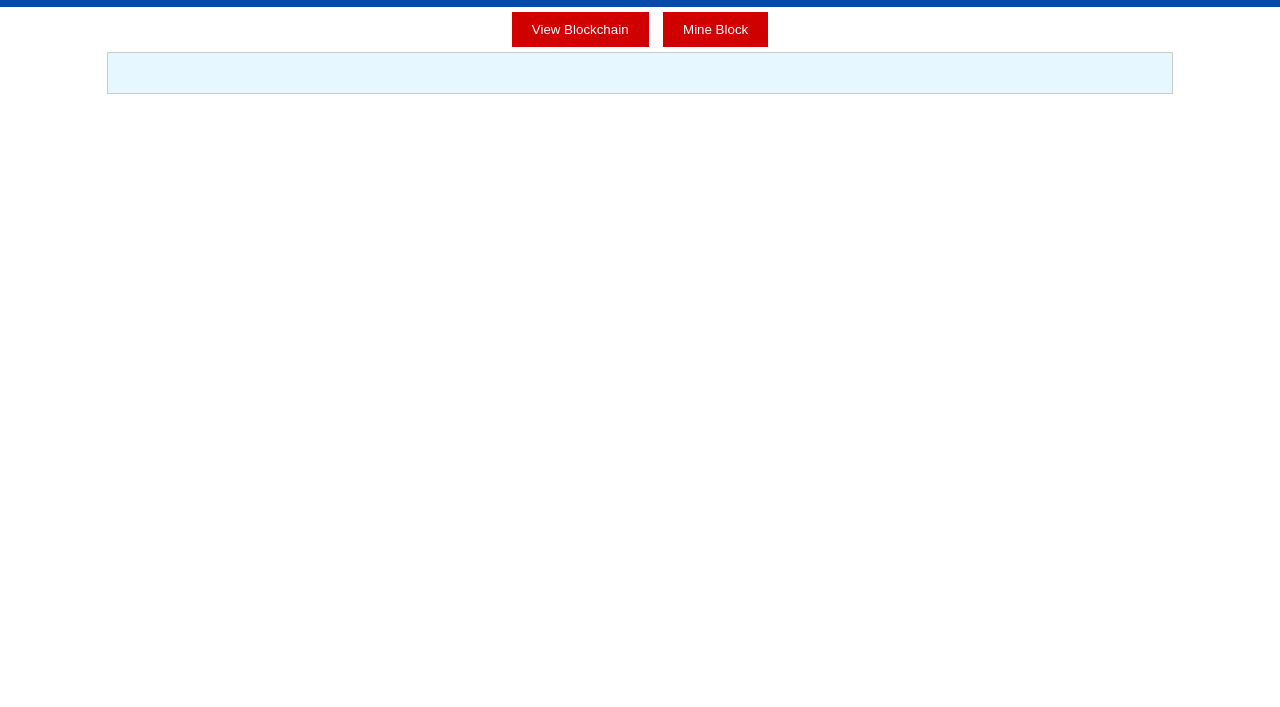
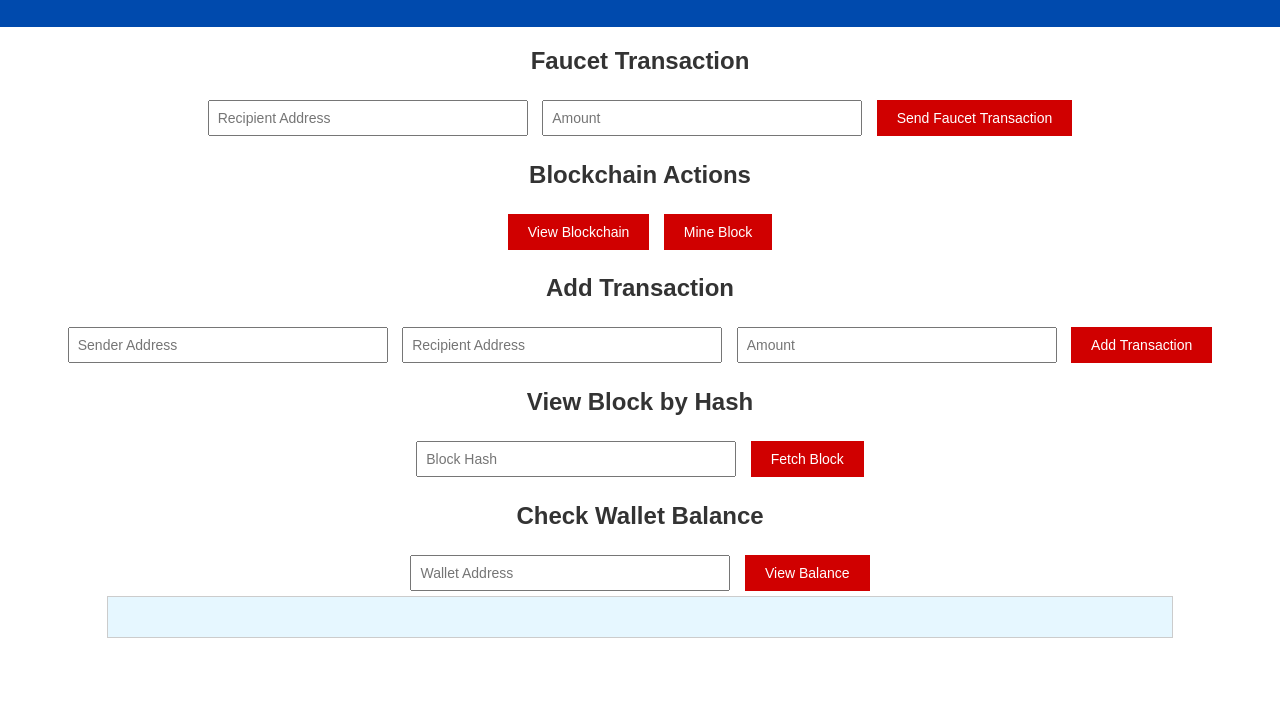
Before and after one commit to MGSinicropi/Blockchain-Network, a website: page index.html in a window 1280 px wide. Shown: the part 93-800 px from the top of the page. Drawn offline with Linux system fonts and the light colour scheme.

Commit message:
Add files via upload

```diff
--- a/index.html
+++ b/index.html
@@ -16,7 +16,7 @@
       header {
         background-color: #004aad;
         color: white;
-        padding: 10px 0;
+        padding: 20px 0;
       }
       button {
         background-color: #d00000;
@@ -25,9 +25,18 @@
         padding: 10px 20px;
         margin: 5px;
         cursor: pointer;
+        font-size: 14px;
       }
       button:hover {
         opacity: 0.9;
+      }
+      input[type="text"],
+      input[type="number"] {
+        margin: 5px;
+        padding: 8px;
+        font-size: 14px;
+        width: calc(100% - 20px);
+        max-width: 300px;
       }
       #output {
         margin-top: 20px;
@@ -36,6 +45,9 @@
         background-color: #e6f7ff;
         width: 80%;
         margin: auto;
+        text-align: left;
+        word-wrap: break-word;
+        font-family: monospace;
       }
     </style>
   </head>
@@ -44,29 +56,31 @@
       <h1>Blockchain Explorer</h1>
     </header>
     <main>
+      <h2>Faucet Transaction</h2>
+      <input type="text" id="faucetRecipient" placeholder="Recipient Address" />
+      <input type="number" id="faucetAmount" placeholder="Amount" />
+      <button onclick="faucetTransaction()">Send Faucet Transaction</button>
+
+      <h2>Blockchain Actions</h2>
       <button onclick="fetchChain()">View Blockchain</button>
       <button onclick="mineBlock()">Mine Block</button>
+
+      <h2>Add Transaction</h2>
+      <input type="text" id="sender" placeholder="Sender Address" />
+      <input type="text" id="recipient" placeholder="Recipient Address" />
+      <input type="number" id="amount" placeholder="Amount" />
+      <button onclick="addTransaction()">Add Transaction</button>
+
+      <h2>View Block by Hash</h2>
+      <input type="text" id="blockHash" placeholder="Block Hash" />
+      <button onclick="fetchBlockByHash()">Fetch Block</button>
+
+      <h2>Check Wallet Balance</h2>
+      <input type="text" id="address" placeholder="Wallet Address" />
+      <button onclick="fetchBalanceByAddress()">View Balance</button>
+
       <div id="output"></div>
     </main>
-    <script>
-      const apiBase = "http://localhost:3000";
-
-      async function fetchChain() {
-        const response = await fetch(`${apiBase}/chain`);
-        const data = await response.json();
-        document.getElementById("output").innerText = JSON.stringify(
-          data,
-          null,
-          2
-        );
-      }
-
-      async function mineBlock() {
-        const response = await fetch(`${apiBase}/mine`);
-        const data = await response.json();
-        document.getElementById("output").innerText =
-          `New block mined:\n` + JSON.stringify(data, null, 2);
-      }
-    </script>
+    <script src="frontend.js"></script>
   </body>
 </html>
```
